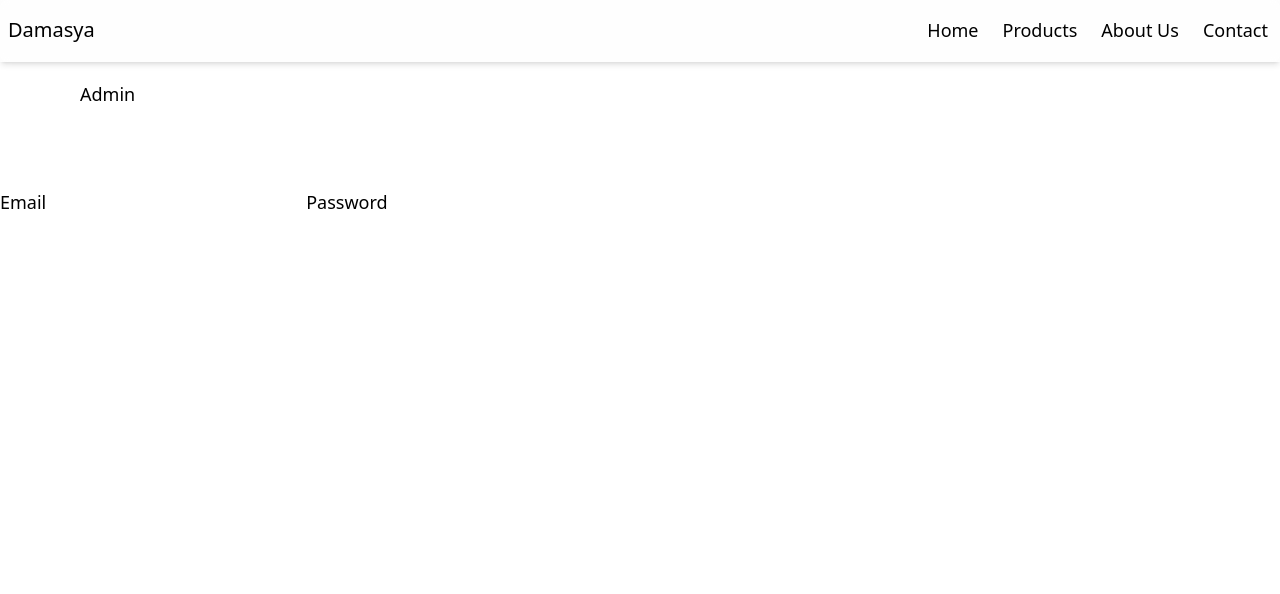
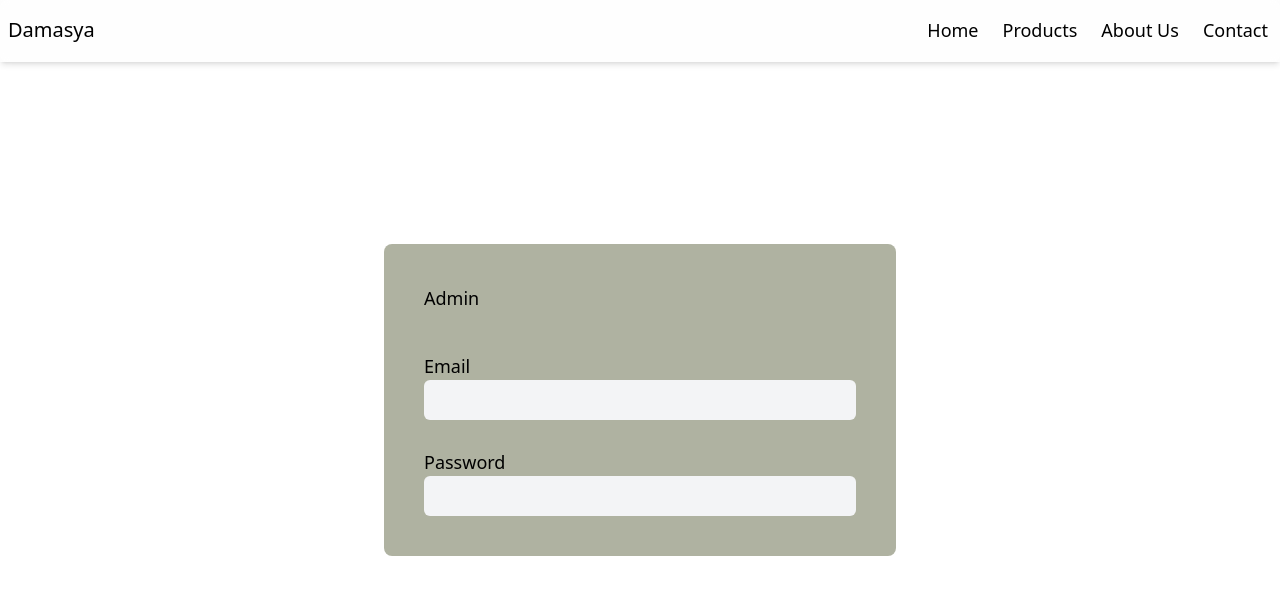
Before and after one commit to ziadabdelaziz/damasya, a React (Vite) app: page /admin007 in a window 1280 px wide. Shown: the top 594 px of the page. Built offline with nearby package versions, Linux system fonts and the light colour scheme.

Commit message:
feat:admin auth basic UI

```diff
--- a/src/components/admin/AuthenticationPage.tsx
+++ b/src/components/admin/AuthenticationPage.tsx
@@ -1,12 +1,13 @@
 const AuthenticationPage = () => {
     return (
-        <div>
-            <form>
-                <h1 className="p-20">Admin</h1>
+        <div className="grid place-items-center h-screen">
+            <form className="bg-app-secondary/50 w-2/3 md:w-3/5 lg:w-2/5 p-10 rounded-lg">
+                <h1 className="pb-10">Admin</h1>
                 <label htmlFor="email">Email</label>
-                <input type="email" id="email"/>
+                <input className="block w-full rounded-md bg-gray-100 h-10 px-2 focus:border-app-secondary focus:border-2 outline-none" type="email" id="email"/>
+                <br />
                 <label htmlFor="password">Password</label>
-                <input type="password" />
+                <input className="block w-full rounded-md bg-gray-100 h-10 px-2 focus:border-app-secondary focus:border-2 outline-none" type="password" />
             </form>
         </div>
     );
```
